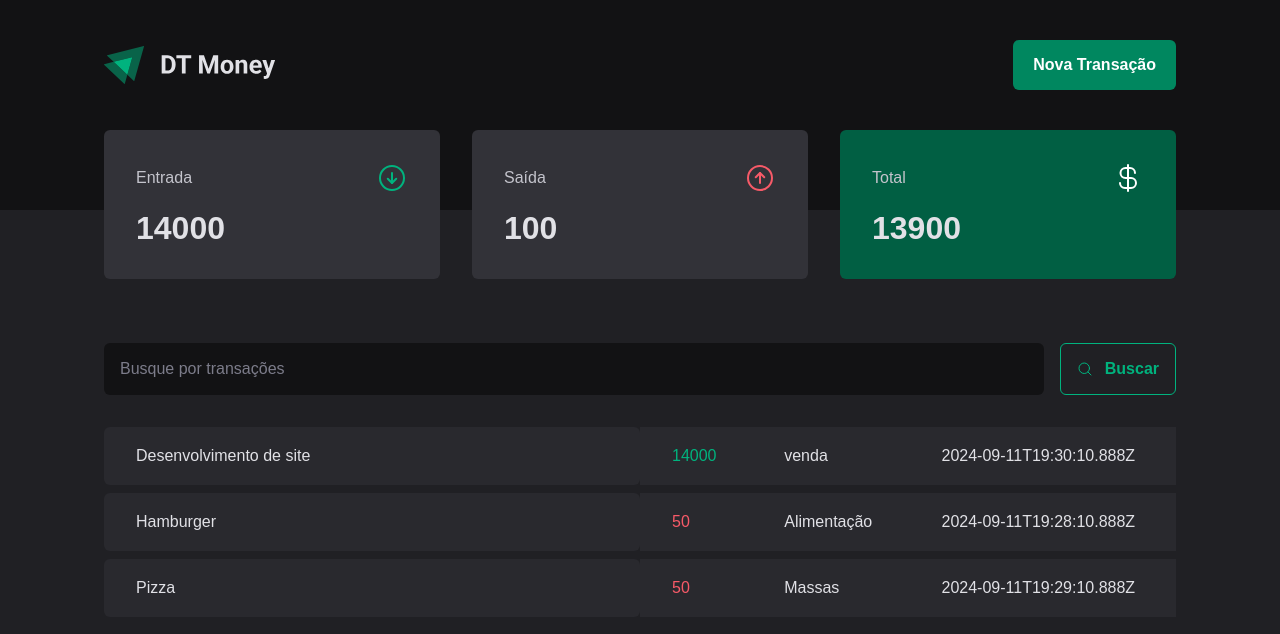
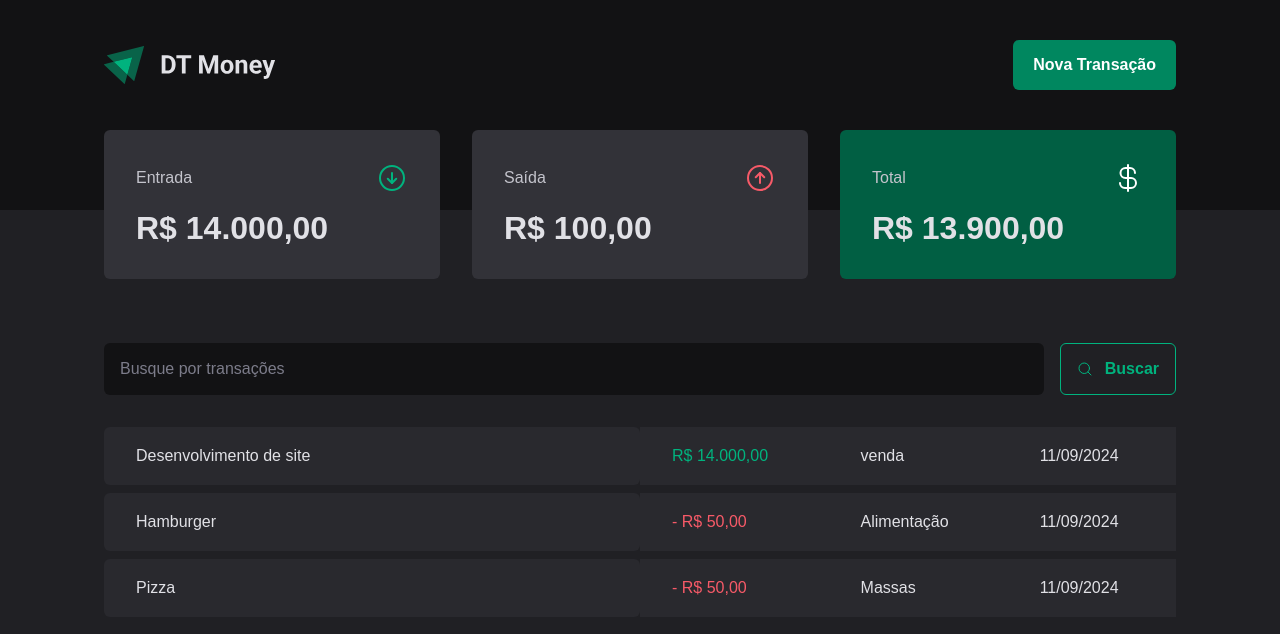
Before and after one commit to NetoResende/dt-monbey, a React (Vite) app: page / in a window 1280 px wide. Shown: the top 634 px of the page. Built offline with nearby package versions, Linux system fonts and the light colour scheme; data requests are answered from the project's data file.

Commit message:
Formatando valores e criando meu próprio hook de summary

```diff
--- /dev/null
+++ b/src/Utils/formatter.ts
@@ -0,0 +1,6 @@
+export const dateFormatter = new Intl.DateTimeFormat('pt-BR');
+
+export const preciFormatter = new Intl.NumberFormat('pt-BR',{
+  style: 'currency',
+  currency: 'BRL',
+})
--- a/src/components/Summary/index.tsx
+++ b/src/components/Summary/index.tsx
@@ -1,23 +1,11 @@
 import { ArrowCircleDown, ArrowCircleUp, CurrencyDollar } from "phosphor-react";
 import { SummaryCard, SummaryContainer,  } from "./styles";
-import { useContext } from "react";
-import { TransactionsContext } from "../../contexts/TransactionsContext";
+import { preciFormatter } from "../../Utils/formatter";
+import { useSummary } from "../../hooks/useSummary";
 
 export function Summary(){
-  const {transactions} = useContext(TransactionsContext)
 
-  const summary = transactions.reduce((acc, transaction)=>{
-
-    if( transaction.type === 'income'){
-      acc.income += transaction.price;
-      acc.total += transaction.price;
-    }else {
-      acc.outcome += transaction.price;
-      acc.total -= transaction.price;
-    }
-    return acc;
-  },
-  { income: 0, outcome: 0, total: 0})
+  const summary = useSummary()
   return (
     <SummaryContainer>
         <SummaryCard>
@@ -25,7 +13,7 @@
             <span>Entrada</span>
             <ArrowCircleDown size={32} color="#00b37e"/>
           </header>
-          <strong>{summary.income}</strong>
+          <strong>{preciFormatter.format(summary.income)}</strong>
         </SummaryCard>
 
         <SummaryCard>
@@ -33,7 +21,9 @@
             <span>Saída</span>
             <ArrowCircleUp size={32} color="#f75a68"/>
           </header>
-          <strong>{summary.outcome}</strong>
+          <strong>
+            {preciFormatter.format(summary.outcome)}
+            </strong>
         </SummaryCard>
 
         <SummaryCard variant="green">
@@ -41,7 +31,7 @@
             <span>Total</span>
             <CurrencyDollar size={32} color="#fff"/>
           </header>
-          <strong>{summary.total}</strong>
+          <strong>{preciFormatter.format(summary.total)}</strong>
         </SummaryCard>
     </SummaryContainer>
   )
--- /dev/null
+++ b/src/hooks/useSummary.ts
@@ -0,0 +1,21 @@
+import { useContext } from "react";
+import { TransactionsContext } from "../contexts/TransactionsContext";
+
+export function useSummary(){
+  const {transactions} = useContext(TransactionsContext)
+
+  const summary = transactions.reduce((acc, transaction)=>{
+
+    if( transaction.type === 'income'){
+      acc.income += transaction.price;
+      acc.total += transaction.price;
+    }else {
+      acc.outcome += transaction.price;
+      acc.total -= transaction.price;
+    }
+    return acc;
+  },
+  { income: 0, outcome: 0, total: 0})
+
+  return summary;
+}
--- a/src/pages/Transactions/index.tsx
+++ b/src/pages/Transactions/index.tsx
@@ -8,6 +8,7 @@
   TransactionsTable,
 } from "./styles";
 import { TransactionsContext } from "../../contexts/TransactionsContext";
+import { dateFormatter, preciFormatter } from "../../Utils/formatter";
 
 
 export function Transactions() {
@@ -28,11 +29,12 @@
                   <td width="50%">{transaction.description}</td>
                   <td>
                     <PriceHignLight variant={transaction.type}>
-                      {transaction.price}
+                      {transaction.type === 'outcome' && '- '}
+                      {preciFormatter.format(transaction.price)}
                     </PriceHignLight>
                   </td>
                   <td>{transaction.category}</td>
-                  <td>{transaction.createdAt}</td>
+                  <td>{dateFormatter.format(new Date(transaction.createdAt))}</td>
                 </tr>
               );
             })}
```
